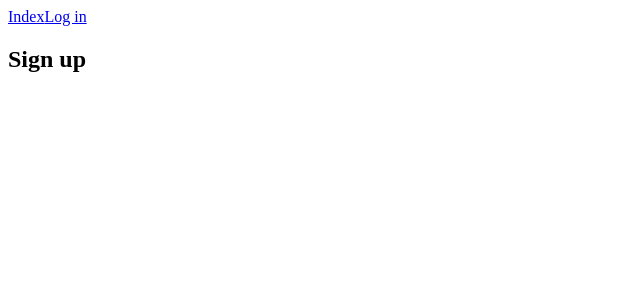
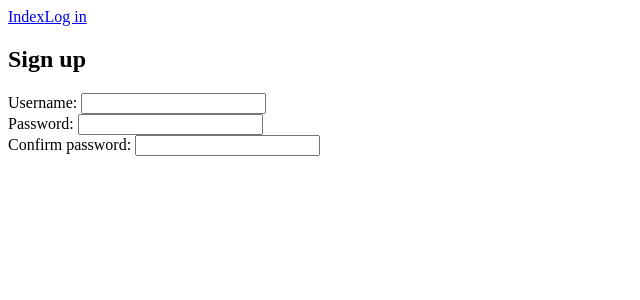
Before and after one commit to thomaspaysac/blog_client, a React (Vite) app: page /user/signup in a window 1280 px wide. Shown: the top 300 px of the page, without its empty margins (0-640 px from the left). Built offline with nearby package versions, Linux system fonts and the light colour scheme.

Commit message:
Add login form

```diff
--- a/src/pages/Login.jsx
+++ b/src/pages/Login.jsx
@@ -1,12 +1,30 @@
 import { Link } from "react-router-dom"
+import { useNavigate } from "react-router-dom"
 import Header from "../components/Header"
 
 export const Login = () => {
+  const navigateTo = useNavigate();
+
+  const login = async (e) => {
+    e.preventDefault();
+    const form = document.getElementById('login_form');
+    const data = {};
+    new FormData(form).forEach((value, key) => data[key] = value);
+    await fetch(`https://blogapi-production-5dee.up.railway.app/users/login`, {
+      method: 'POST',
+      headers: {
+        'Content-Type': 'application/json'
+      },
+      body: JSON.stringify(data),
+    });
+    navigateTo('/');
+  }
+
   return (
     <div>
       <Header />
       <h2>Log in</h2>
-      <form id='login_form'>
+      <form id='login_form' onSubmit={login}>
         <div>
           <label htmlFor="username">Username: </label>
           <input type='text' id='username' name='username' />
--- a/src/pages/Signup.jsx
+++ b/src/pages/Signup.jsx
@@ -5,6 +5,20 @@ export const Signup = () => {
     <div>
       <Header />
       <h2>Sign up</h2>
+      <form id='signup_form'>
+        <div>
+          <label htmlFor="username">Username: </label>
+          <input type='text' id='username' name='username' />
+        </div>
+        <div>
+          <label htmlFor="password">Password: </label>
+          <input type='password' id='password' name='password' />
+        </div>
+        <div>
+          <label htmlFor="password_confirm">Confirm password: </label>
+          <input type='password' id ='password_confirm' name='password confirm' />
+        </div>
+      </form>
     </div>
   )
 }
```
